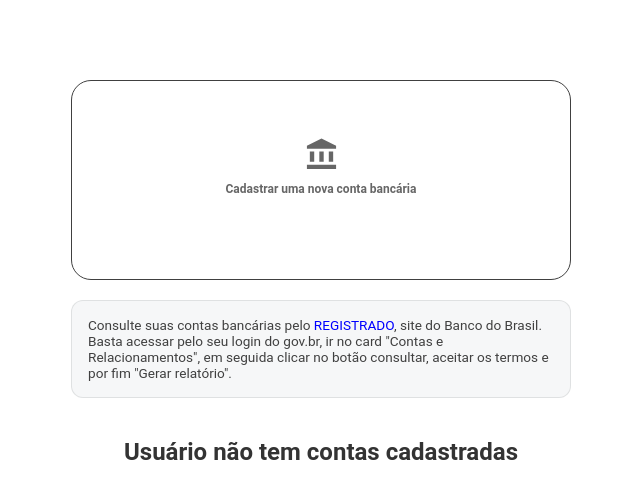
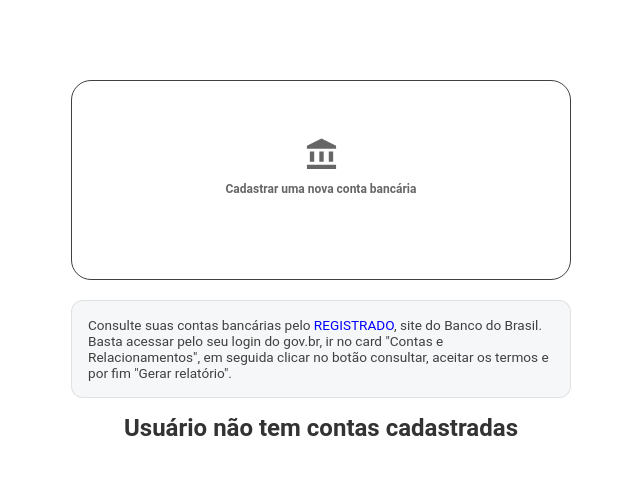
Before and after one commit to JoaoPedroLage/ABAS---TEST-DEV-FRONTEND, a Next.js app: page / in a window 1280 px wide. Shown: the top 498 px of the page, without its empty margins (319-959 px from the left). Built offline with nearby package versions, Linux system fonts and the light colour scheme.

Commit message:
styles: update spaces between components

```diff
--- a/src/styles/mainScreen.css
+++ b/src/styles/mainScreen.css
@@ -2,7 +2,7 @@
   display: flex;
   align-items: center;
   justify-content: center;
-  margin-top: 5vh;
+  margin-top: 2vh;
   font-size: 24px;
   font-weight: bold;
   color: #333;
@@ -98,7 +98,7 @@
   }
 
   .registrado-info {
-    max-width: 80vw;
+    max-width: 60vw;
     font-size: 10px;
   }
 
```
